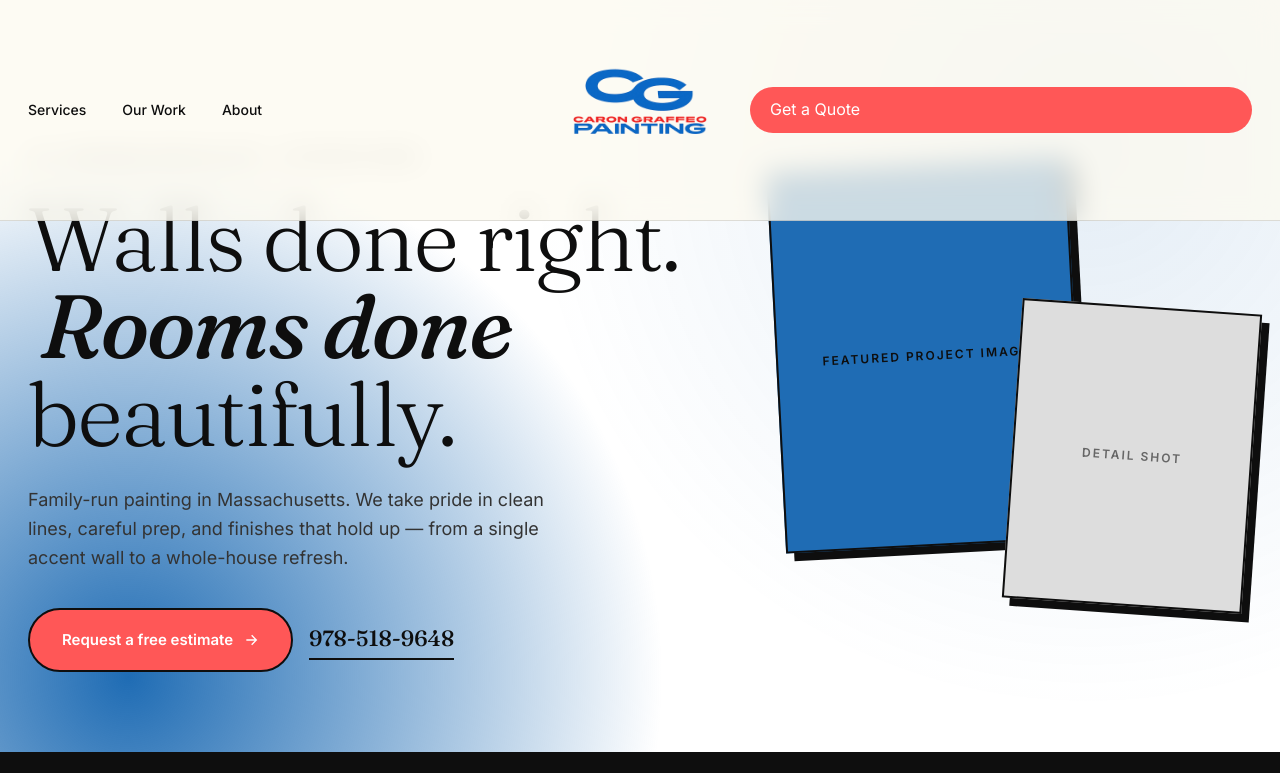
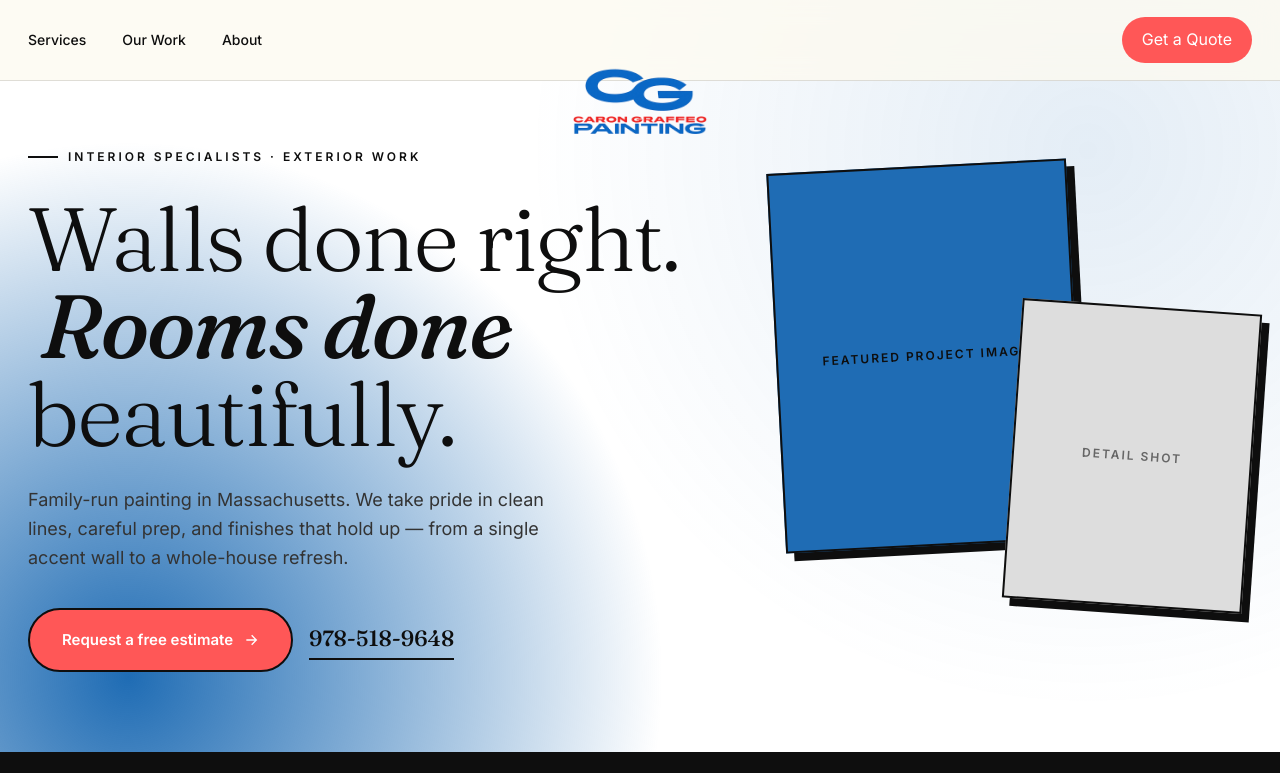
Before and after one commit to tcaron146/cngupload, a website: page cng.html in a window 1280 px wide. Shown: the top 773 px of the page. Drawn offline with Linux system fonts and the light colour scheme.

Commit message:
Slim 80px navbar, logo absolute centered, CTA right-aligned

```diff
--- a/cng.html
+++ b/cng.html
@@ -37,13 +37,14 @@
     overflow:visible;
   }
   .nav-inner{
-    display:grid;grid-template-columns:1fr auto 1fr;align-items:center;
-    padding:0 28px;max-width:1280px;margin:0 auto;
+    display:flex;align-items:center;justify-content:space-between;
+    padding:0 28px;height:80px;max-width:1280px;margin:0 auto;
+    position:relative;
   }
   .logo-slot{
-    display:flex;justify-content:center;
+    position:absolute;left:50%;top:0;transform:translateX(-50%);
+    display:flex;pointer-events:none;
   }
-  .logo-slot{display:flex;align-items:center;gap:14px}
   .logo-box{
     width:52px;height:52px;
     background:var(--yellow);
@@ -414,9 +415,9 @@
       <a href="tel:9785189648" class="nav-phone">978-518-9648</a>
     </div>
     <div class="logo-slot">
-      <img src="transparent.PNG" alt="C&G Painting" style="height:220px;width:auto;">
+      <img src="transparent.PNG" alt="C&G Painting" style="height:220px;width:auto;pointer-events:auto;">
     </div>
-    <a href="#contact" class="cta">Get a Quote</a>
+    <a href="#contact" class="cta" style="position:relative;z-index:1;">Get a Quote</a>
   </div>
 </nav>
 
```
Also changed, not shown: public/index.html (+7 -6 lines).
